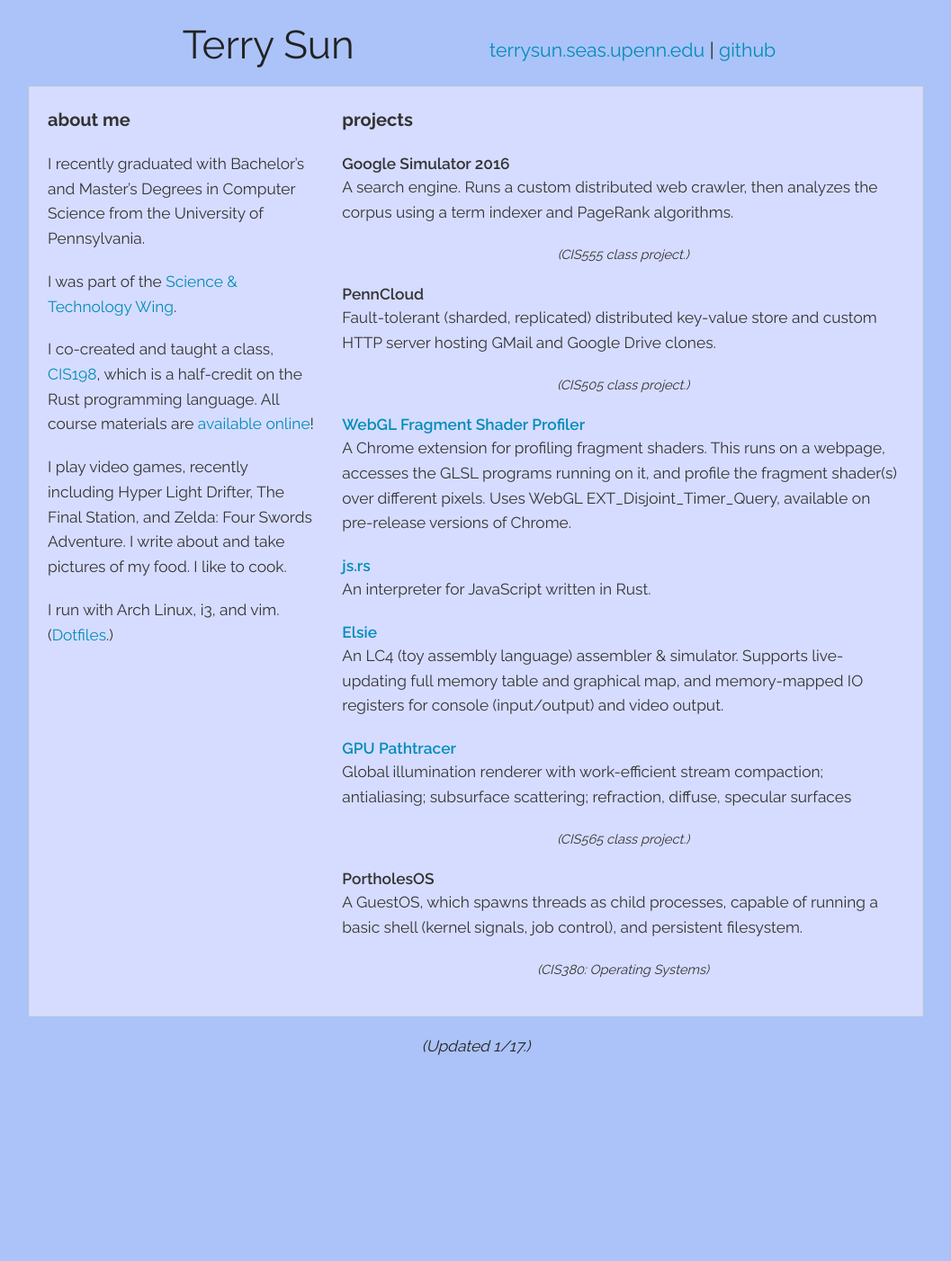
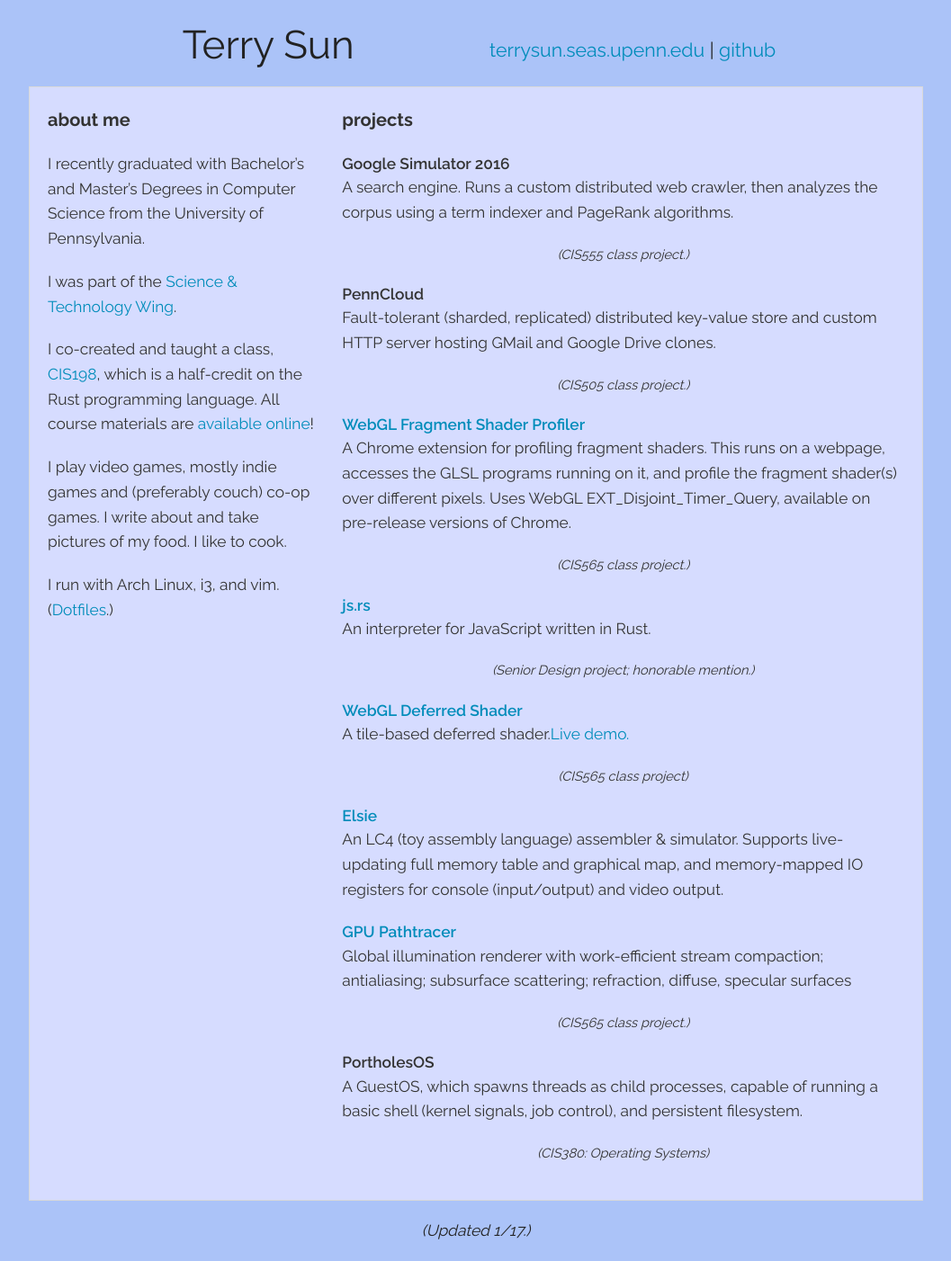
Before and after one commit to terrynsun/terrynsun.github.io, a Jekyll site: the page built from index.md, in a window 1280 px wide. Shown: the whole page at 90% size, without its empty margins (111-1168 px from the left). Built offline with Jekyll 4.4.1, drawn with Linux system fonts in a browser that asks for light colours; before the commit the page ends 1198 px from its top, so only the background shows below that.

Commit message:
Add deferred shader.

```diff
--- a/index.md
+++ b/index.md
@@ -19,9 +19,8 @@ Rust programming language. All course materials are [available online][CIS198]!
 
 [CIS198]: http://cis198-2016f.github.io
 
-I play video games, recently including Hyper Light Drifter, The Final Station,
-and Zelda: Four Swords Adventure. I write about and take pictures of my food. I
-like to cook.
+I play video games, mostly indie games and (preferably couch) co-op games. I
+write about and take pictures of my food. I like to cook.
 
 I run with Arch Linux, i3, and vim. ([Dotfiles][dotfiles].)
 
@@ -35,15 +34,15 @@ I run with Arch Linux, i3, and vim. ([Dotfiles][dotfiles].)
 
 A search engine. Runs a custom distributed web crawler, then analyzes the corpus
 using a term indexer and PageRank algorithms.
+<p class="note">(CIS555 class project.)</p>
 
-<p class="note">(CIS555 class project.)</p>
 
 <p class="proj">PennCloud</p>
 
 Fault-tolerant (sharded, replicated) distributed key-value store and custom HTTP
 server hosting GMail and Google Drive clones.
+<p class="note">(CIS505 class project.)</p>
 
-<p class="note">(CIS505 class project.)</p>
 
 <p class="proj"><a href="https://github.com/terrynsun/WebGL-Fragment-Shader-Profiler">
 WebGL Fragment Shader Profiler</a></p>
@@ -52,10 +51,21 @@ A Chrome extension for profiling fragment shaders. This runs on a webpage,
 accesses the GLSL programs running on it, and profile the fragment shader(s) over
 different pixels. Uses WebGL EXT_Disjoint_Timer_Query, available on
 pre-release versions of Chrome.
+<p class="note">(CIS565 class project.)</p>
 
 <p class="proj"><a href="https://github.com/rustoscript/js.rs">js.rs</a></p>
 
 An interpreter for JavaScript written in Rust.
+<p class="note">(Senior Design project; honorable mention.)</p>
+
+
+<p class="proj"><a href="https://github.com/terrynsun/WebGL-Deferred-Shader">
+WebGL Deferred Shader</a></p>
+
+A tile-based deferred shader.<a
+href="http://terrysun.blue/WebGL-Deferred-Shader">Live demo.</a>
+<p class="note">(CIS565 class project)</p>
+
 
 <p class="proj"><a href="http://elsie4.bitbucket.org">Elsie</a></p>
 
@@ -63,13 +73,15 @@ An LC4 (toy assembly language) assembler & simulator. Supports
 live-updating full memory table and graphical map, and memory-mapped IO
 registers for console (input/output) and video output.
 
+
 <p class="proj"> <a href="https://github.com/terrynsun/CIS565-P3-CUDA-Path-Tracer">GPU Pathtracer</p>
 
 Global illumination renderer with work-efficient stream compaction; antialiasing; subsurface scattering; refraction, diffuse, specular surfaces
-
 <p class="note">(CIS565 class project.)</p>
 
+
 <p class="proj">PortholesOS</p>
+
 <p>A GuestOS, which spawns threads as child processes, capable of running a
 basic shell (kernel signals, job control), and persistent filesystem.</p>
 <p class="note">(CIS380: Operating Systems) </p>
```
